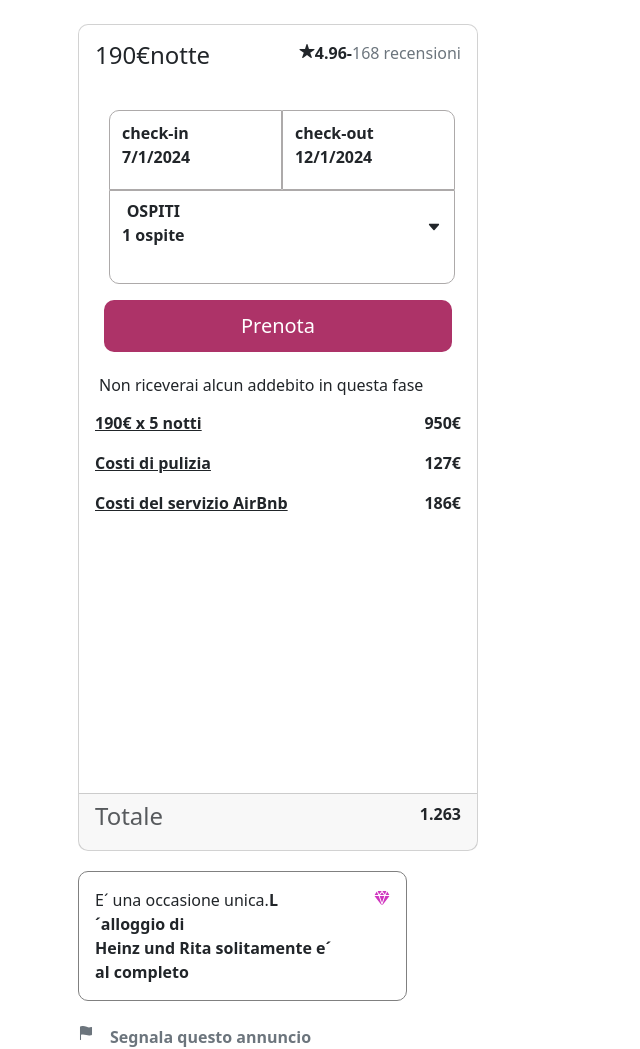
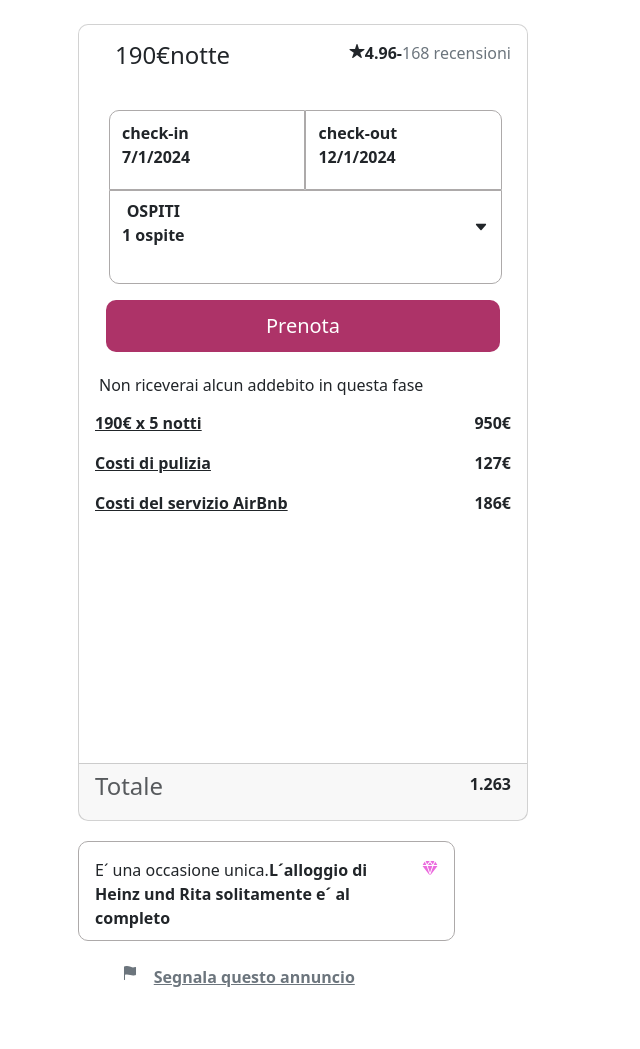
Before and after one commit to giulia1995/BuildWeek_2, a plain HTML site: page indexcard3.html in a window 1280 px wide. Shown: the whole page, without its empty margins (0-640 px from the left). After the commit the page ends 989 px from the top, so only its background shows below. Drawn offline with nearby package versions, Linux system fonts and the light colour scheme.

Commit message:
Update cards.css

```diff
--- a/cards.css
+++ b/cards.css
@@ -1,6 +1,5 @@
-
 .card{
-    width: 400px;
+    width: 450px;
     border-radius: 10px;
 
 }
@@ -8,6 +7,9 @@
   display: flex;
   justify-content: space-between;
 
+}
+.notte{
+    margin-left: 20px;
 }
 .star{
     height: 20px;
@@ -52,23 +54,35 @@
 }
 .card-text{
     text-decoration: underline;
+
 }
 .costi{
     display: flex !important;
     justify-content: space-between;
 }
+
 .totale{
     display: flex;
     justify-content: space-between;
 }
 .occasione{
     margin-top: 20px;
-    border: 1px solid gray;
+    border: 1px solid rgb(173, 170, 170);
     border-radius: 10px;
-    width: 82%;
+    width: 94%;
+    height: 100px;
+
 
 }
 .diamond{
     margin-left: 40px;
-    color: rgb(207, 53, 191);
+    color: rgb(235, 106, 222);
 }
+.segnala{
+text-decoration: underline;
+}
+.scatoletta4{
+    display: flex;
+   justify-content: center;
+   margin-left: -20%;
+}
```
